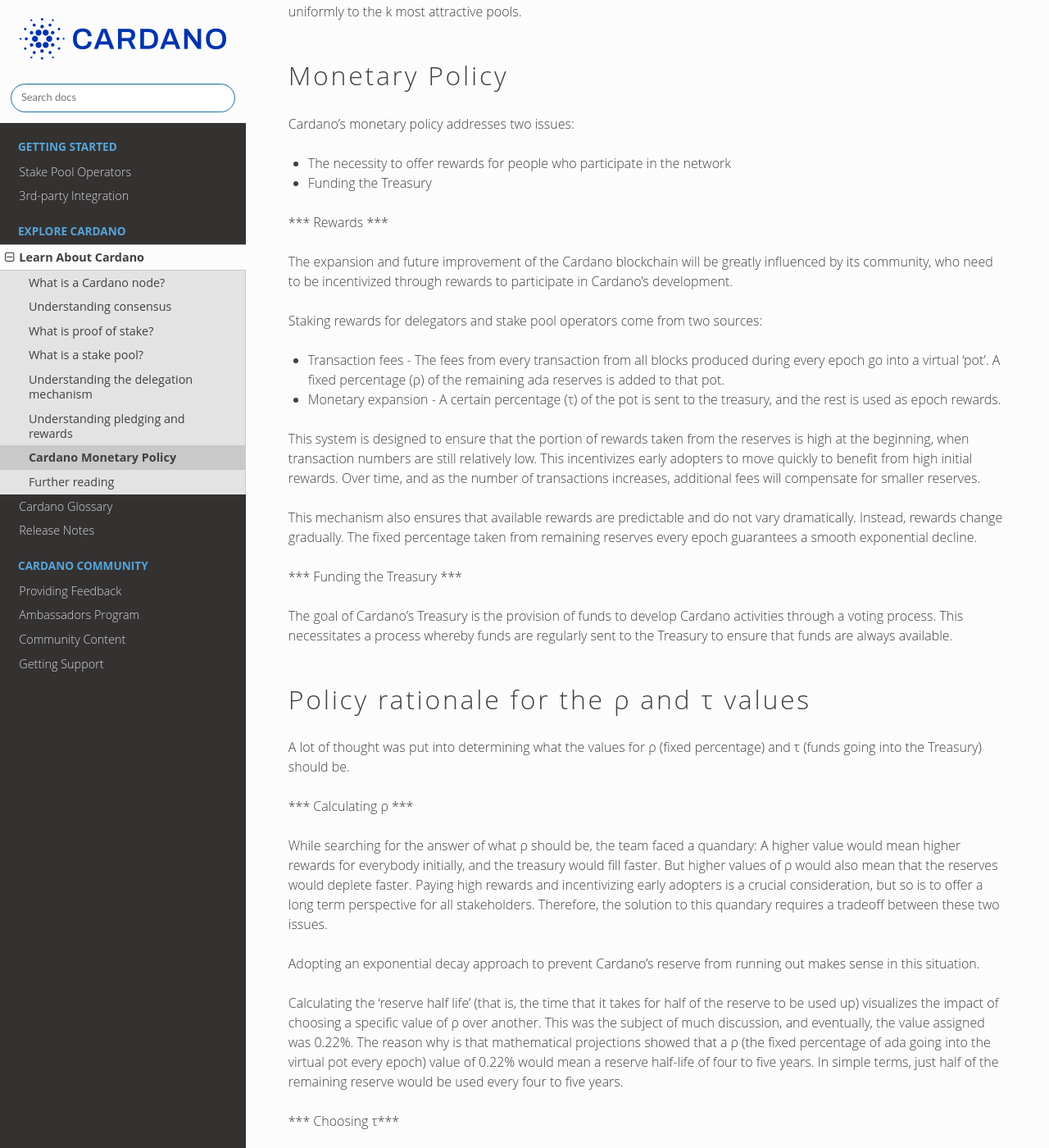
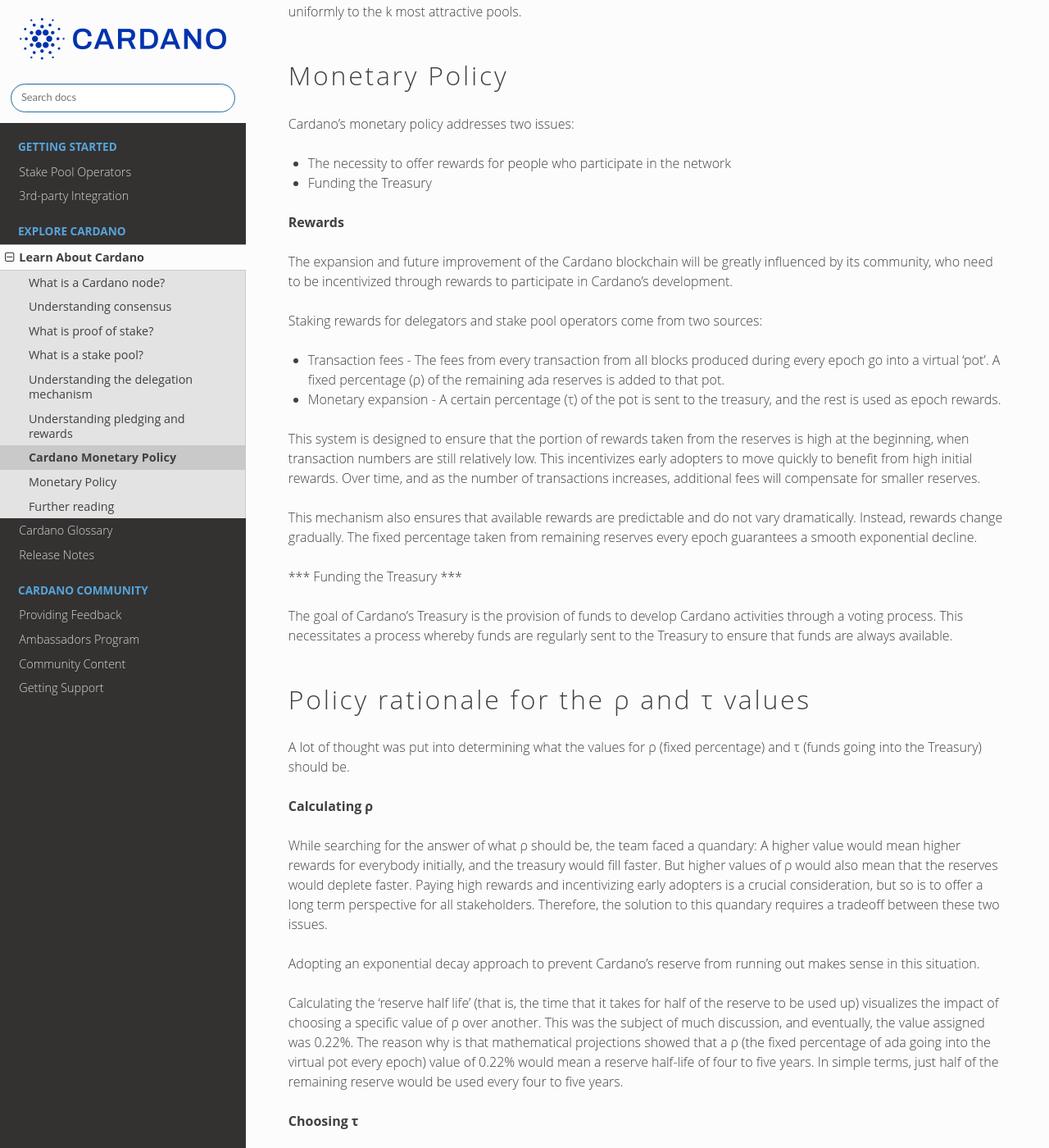
Before and after one commit to input-output-hk/technical-docs, a Sphinx documentation site: the page built from source/learn-about-cardano/cardano-monetary-policy.md, in a window 1280 px wide and 1400 px high, scrolled down 922 px. Shown: the whole window at 82% size. Built offline with Sphinx 7.4.7 and the Read the Docs theme 2.0.0, drawn with Linux system fonts in a browser that asks for light colours; pages that are not in the unit, such as notebooks, are missing from menus.

Commit message:
Update cardano-monetary-policy.md

```diff
--- a/source/learn-about-cardano/cardano-monetary-policy.md
+++ b/source/learn-about-cardano/cardano-monetary-policy.md
@@ -16,14 +16,14 @@
 
 Cardano's incentive system for stake pool operators is designed to balance k fully saturated pools (where k is the number of desired pools), so this equilibrium means that rewards will be optimal for everybody when all stake is delegated uniformly to the k most attractive pools.
 
-#### Monetary Policy
+## Monetary Policy
 
 Cardano's monetary policy addresses two issues:
 
 -   The necessity to offer rewards for people who participate in the network
 -   Funding the Treasury
 
-*** Rewards ***
+**Rewards**
 
 The expansion and future improvement of the Cardano blockchain will be greatly influenced by its community, who need to be incentivized through rewards to participate in Cardano’s development.
 
@@ -44,7 +44,7 @@
 
 A lot of thought was put into determining what the values for ρ (fixed percentage) and τ (funds going into the Treasury) should be.
 
-*** Calculating ρ ***
+**Calculating ρ**
 
 While searching for the answer of what ρ should be, the team faced a quandary: A higher value would mean higher rewards for everybody initially, and the treasury would fill faster. But higher values of ρ would also mean that the reserves would deplete faster. Paying high rewards and incentivizing early adopters is a crucial consideration, but so is to offer a long term perspective for all stakeholders. Therefore, the solution to this quandary requires a tradeoff between these two issues.
 
@@ -52,6 +52,6 @@
 
 Calculating the 'reserve half life' (that is, the time that it takes for half of the reserve to be used up) visualizes the impact of choosing a specific value of ρ over another. This was the subject of much discussion, and eventually, the value assigned was 0.22%. The reason why is that mathematical projections showed that a ρ (the fixed percentage of ada going into the virtual pot every epoch) value of 0.22% would mean a reserve half-life of four to five years. In simple terms, just half of the remaining reserve would be used every four to five years.
 
-*** Choosing τ***
+**Choosing τ**
 
 The right value for τ (the percentage of rewards automatically going to the treasury every epoch) was equally challenging. Following discussions, deliberations, and projections, the value chosen was 5%, which means that, initially, 5% of the virtual pot will be directed to the Treasury every epoch. This means that at least 380,000,000 ada will be sent from the reserves to the treasury over five years. In practice though, the real amount will be significantly higher because ada that is not being delegated will produce unclaimed awards, which will be routed to the Treasury. This will boost the amount to around 1,900,000,000 ada every epoch.
```
